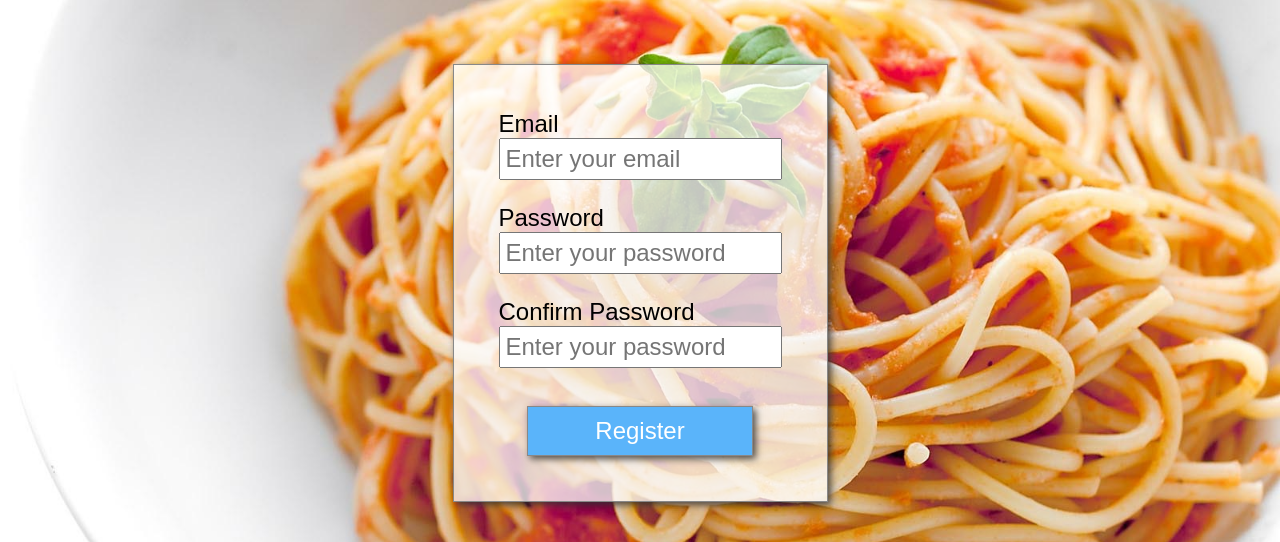
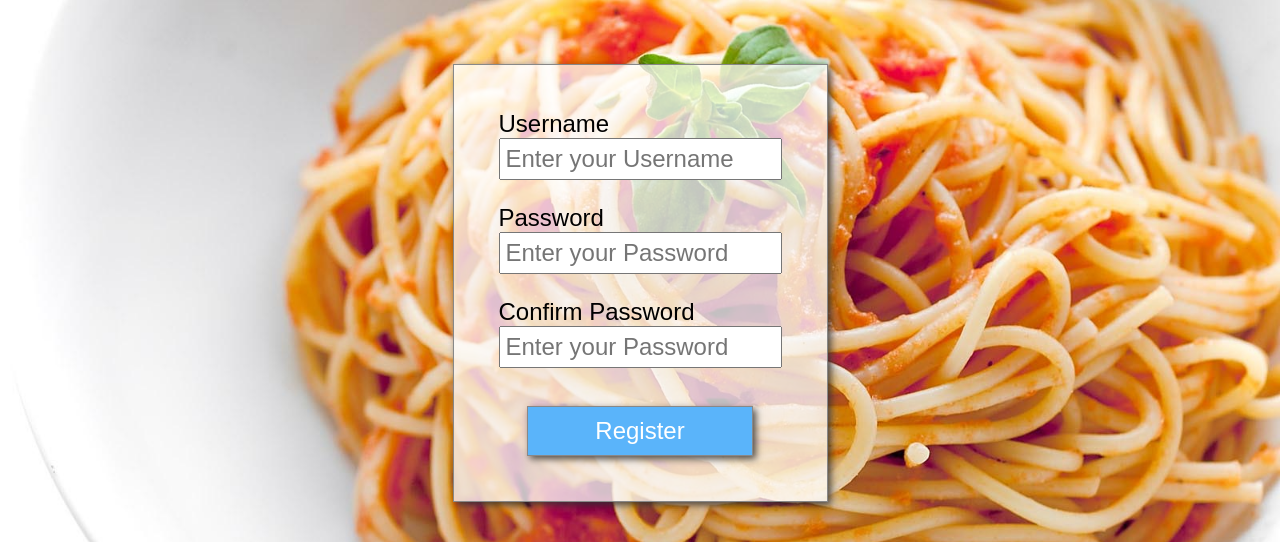
Before and after one commit to smskelley/ForknPantry, a Django app: page /register/ in a window 1280 px wide. Shown: the part 91-633 px from the top of the page. Run offline with Django 3.2, Linux system fonts and the light colour scheme; some libraries are stand-ins or nearby versions.

Commit message:
Change 'email' to 'username' to prep for switch to Django Auth.

```diff
--- a/PantryApp/static/PantryApp/js/fnp_forms.js
+++ b/PantryApp/static/PantryApp/js/fnp_forms.js
@@ -8,17 +8,6 @@ $(document).ready(function(){
             return "Password is too short";
         }
         return false;
-    };
-    var validEmail = function(email) {
-        if (!email) {
-            return false;
-        }
-        try {
-            email.split("@")[1].split(".").length;
-        } catch (err) {
-            return false;
-        }
-        return true;
     };
     var addFormErrorMsg = function(msg,loc) {
         $("<p class=\"form_error\">" + msg + "</p>").insertAfter(loc);
@@ -32,11 +21,6 @@ $(document).ready(function(){
             // notify user the passwords don't match, prevent from posting
             event.preventDefault();
             addFormErrorMsg("Password is too short", '#pass');
-        }
-        if (!validEmail($('#email').val())) {
-            // notify user the email is invalid, prevent from posting
-            event.preventDefault();
-            addFormErrorMsg("Invalid email address", '#email');
         }
         if (!$('.form_error').length) {
             // if we've gotten this far and there's no error messages, the form
@@ -55,11 +39,6 @@ $(document).ready(function(){
             event.preventDefault();
             addFormErrorMsg(error, '#pass2');
         }
-        if (!validEmail($('#email').val())) {
-            // notify user the email is invalid and prevent from posting
-            event.preventDefault();
-            addFormErrorMsg("Invalid email address", '#email');
-        }
         if (!$('.form_error').length) {
             // if we've gotten this far and there's no error messages, the form
             // is likely valid, so post it.
--- a/PantryApp/templates/PantryApp/register.html
+++ b/PantryApp/templates/PantryApp/register.html
@@ -7,18 +7,18 @@
     <div class="box narrow">
         <form action="{% url "Register" %}" method="post">
             {% csrf_token %}
-            <p>Email</p>
-            <input id="email" type="text" name="email"
-            {% if email %}
-                value="{{email}}">
+            <p>Username</p>
+            <input id="username" type="text" name="username"
+            {% if username %}
+                value="{{username}}">
                 <p class="form_error">Username already taken.</p>
             {% else %}
-                placeholder="Enter your email">
+                placeholder="Enter your Username">
             {% endif %}
             <p>Password</p>
-            <input id="pass1" type="password" name="password1" placeholder="Enter your password">
+            <input id="pass1" type="password" name="password1" placeholder="Enter your Password">
             <p>Confirm Password</p>
-            <input id="pass2" type="password" name="password2" placeholder="Enter your password">
+            <input id="pass2" type="password" name="password2" placeholder="Enter your Password">
             <button id="register" type="submit">Register</button>
         </form>
     </div>
```
Also changed, not shown: PantryApp/templates/PantryApp/login.html (+7 -7 lines).
